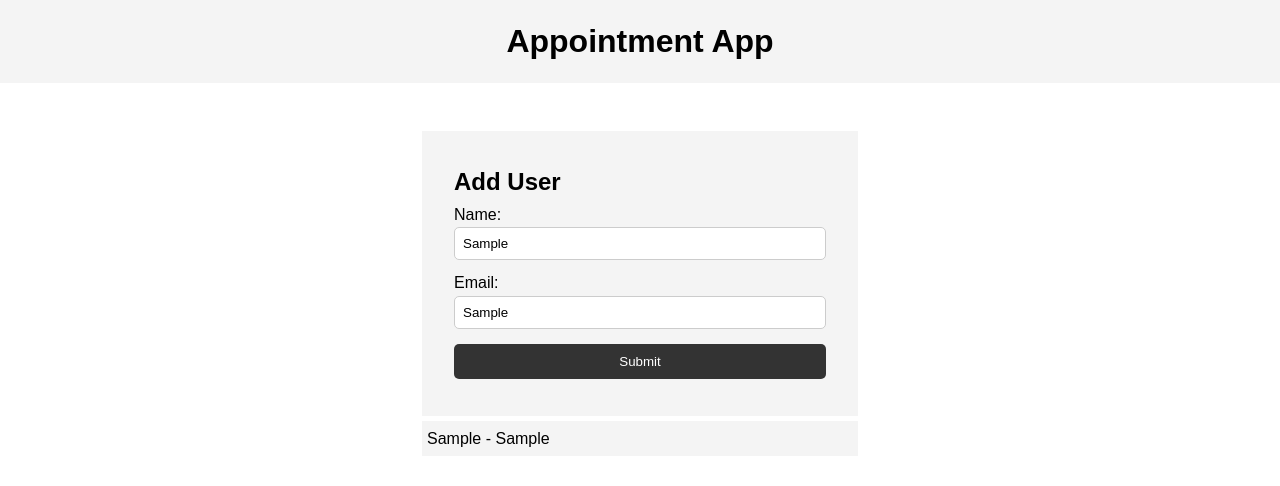
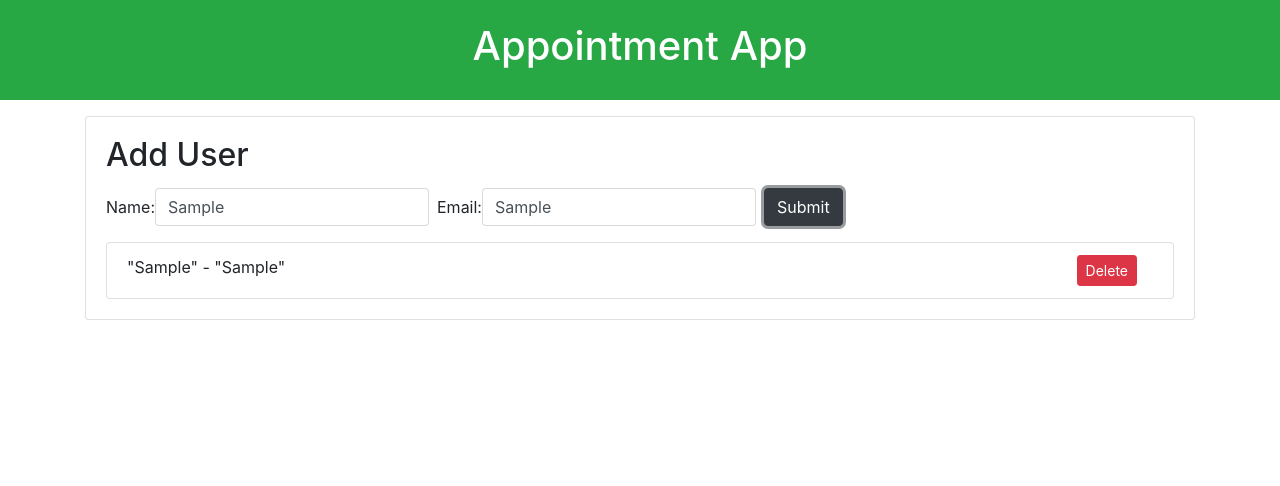
Before and after one commit to AksshayaSivakumar/Booking_Appointment_and_Expense_Tracker, a plain HTML site: page register.html in a window 1280 px wide. Both pictures are taken after typing "Sample", "Sample" into the empty fields and a click on the input "Submit". Drawn offline with nearby package versions, Linux system fonts and the light colour scheme.

Commit message:
deleting data from local storage

```diff
--- a/main.js
+++ b/main.js
@@ -1,24 +1,47 @@
-const myForm = document.querySelector('#my-form');
-const nameInput = document.querySelector('#name');
-const emailInput = document.querySelector('#email');
-const itemlist=document.querySelector('#users')
+const myForm = document.getElementById('my-form');
+const nameInput = document.getElementById('name');
+const emailInput = document.getElementById('email');
+const itemlist=document.getElementById('users')
 
 myForm.addEventListener('submit', onSubmit);
+itemlist.addEventListener('click',removeitem);
+
 
 function onSubmit(e)
 {
   e.preventDefault();
-
   var name=JSON.stringify(nameInput.value);
   var email=JSON.stringify(emailInput.value);
+
   localStorage.setItem(name, email);
- var name1=JSON.parse(name);
- var email1=JSON.parse(email);
+
+//  var name1=JSON.parse(name);
+//  var email1=JSON.parse(email);
   var li=document.createElement('li')
+  li.className='list-group-item'
 
-li.className='list-group-item'
-li.appendChild(document.createTextNode(name1))
+
+
+li.appendChild(document.createTextNode(name))
 li.appendChild(document.createTextNode(" - "))
-li.appendChild(document.createTextNode(email1))
+li.appendChild(document.createTextNode(email))
+
+var deleteBtn=document.createElement('button')
+
+deleteBtn.className='btn btn-danger btn-sm float-right delete mr-3'
+deleteBtn.appendChild(document.createTextNode('Delete'))
+li.appendChild(deleteBtn);
 itemlist.appendChild(li)
 }
+
+function removeitem(e)
+{
+
+  if(e.target.classList.contains('delete'))
+  {
+var li=e.target.parentElement
+itemlist.removeChild(li);
+localStorage.removeItem(JSON.stringify(nameInput.value));
+
+  }
+}
--- a/register.html
+++ b/register.html
@@ -5,36 +5,39 @@
     <meta name="viewport" content="width=device-width, initial-scale=1.0" />
     <meta http-equiv="X-UA-Compatible" content="ie=edge" />
     <title>Appointment App</title>
-    <link rel="stylesheet" href="style.css">
+    <link rel="stylesheet" href="https://maxcdn.bootstrapcdn.com/bootstrap/4.0.0-beta/css/bootstrap.min.css" integrity="sha384-/Y6pD6FV/Vv2HJnA6t+vslU6fwYXjCFtcEpHbNJ0lyAFsXTsjBbfaDjzALeQsN6M" crossorigin="anonymous">
   </head>
   <body>
-    <header>
+    <header id="main-header" class="bg-success text-white p-4 mb-3 text-center">
       <h1>Appointment App</h1>
     </header>
 
-    <section class="container">
-      <form id="my-form">
-        <h1>Add User</h1>
-        <div class="msg"></div>
-        <div>
-          <label for="name">Name:</label>
-          <input type="text" id="name">
-        </div>
-        <div>
-          <label for="email">Email:</label>
-          <input type="text" id="email">
-        </div>
-        <input class="btn" type="submit" value="Submit">
+    <div class="container">
+      <div id="main" class="card card-body">
+        <h2 class="title mb-3">Add User</h2>
+      <form id="my-form" class="form-inline mb-3">
+
+
+          <label for="name"> Name:</label>
+          <input type="text" class="form-control mr-2" id="name">
+
+          <label for="email"> Email: </label>
+          <input type="text" class="form-control mr-2" id="email">
+
+        <input class="btn btn-dark" type="submit" value="Submit">
       </form>
 
-      <ul id="users"></ul>
+
+
+      <ul id="users" class="list-group"></ul>
 
       <!--<ul class="items">
         <li class="item">Item 1</li>
         <li class="item">Item 2</li>
         <li class="item">Item 3</li>
       </ul> -->
-    </section>
+    </div>
+    </div>
 
 
     <script src="main.js"></script>
--- a/style.css
+++ /dev/null
@@ -1,77 +0,0 @@
-* {
-    margin: 0;
-    padding: 0;
-    box-sizing: border-box;
-  }
-
-  body {
-    font-family: Arial, Helvetica, sans-serif;
-    line-height: 1.6;
-  }
-
-  ul {
-    list-style: none;
-  }
-
-  ul li {
-    padding: 5px;
-    background: #f4f4f4;
-    margin: 5px 0;
-  }
-
-  header {
-    background: #f4f4f4;
-    padding: 1rem;
-    text-align: center;
-  }
-
-  .container {
-    margin: auto;
-    width: 500px;
-    overflow: auto;
-    padding: 3rem 2rem;
-  }
-
-  #my-form {
-    padding: 2rem;
-    background: #f4f4f4;
-  }
-
-  #my-form label {
-    display: block;
-  }
-
-  #my-form input[type='text'] {
-    width: 100%;
-    padding: 8px;
-    margin-bottom: 10px;
-    border-radius: 5px;
-    border: 1px solid #ccc;
-  }
-
-  .btn {
-    display: block;
-    width: 100%;
-    padding: 10px 15px;
-    border: 0;
-    background: #333;
-    color: #fff;
-    border-radius: 5px;
-    margin: 5px 0;
-  }
-
-  .btn:hover {
-    background: #444;
-  }
-
-  .bg-dark {
-    background: #333;
-    color: #fff;
-  }
-
-  .error {
-    background: orangered;
-    color: #fff;
-    padding: 5px;
-    margin: 5px;
-  }
```
